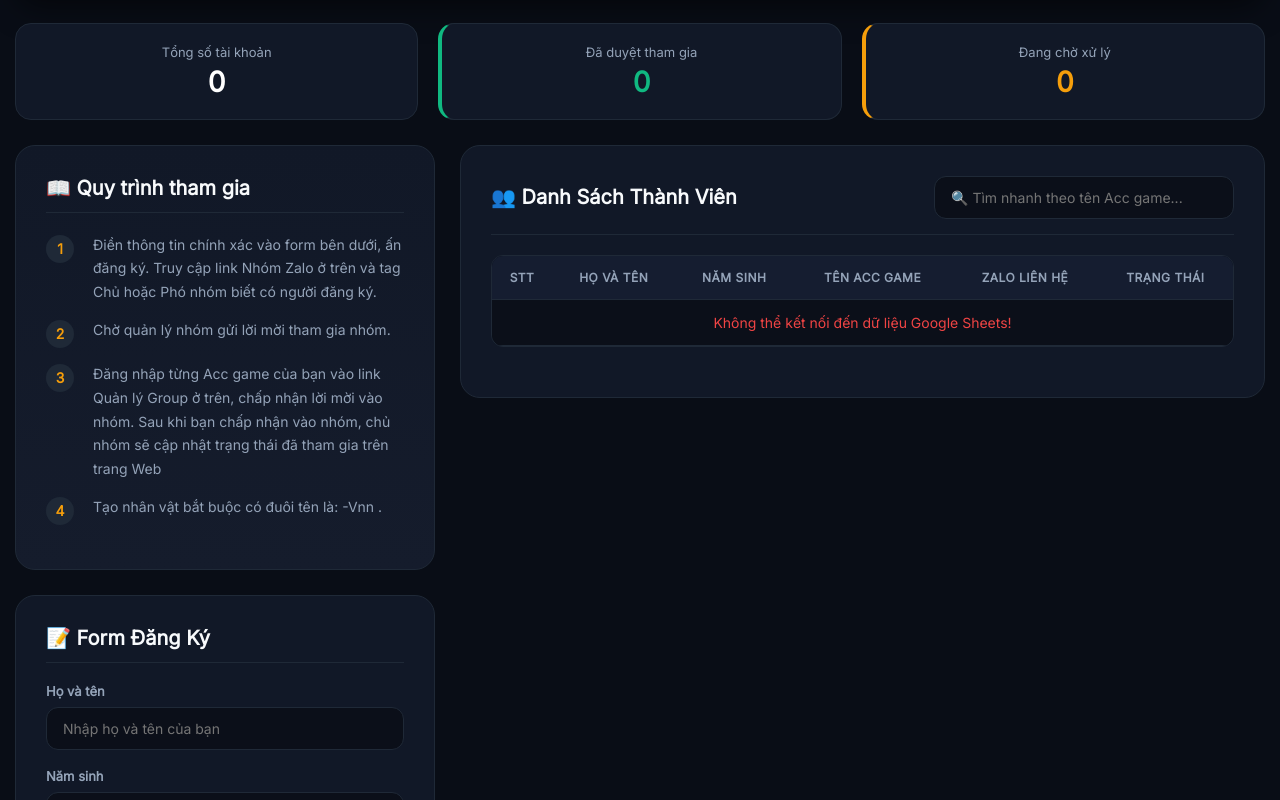
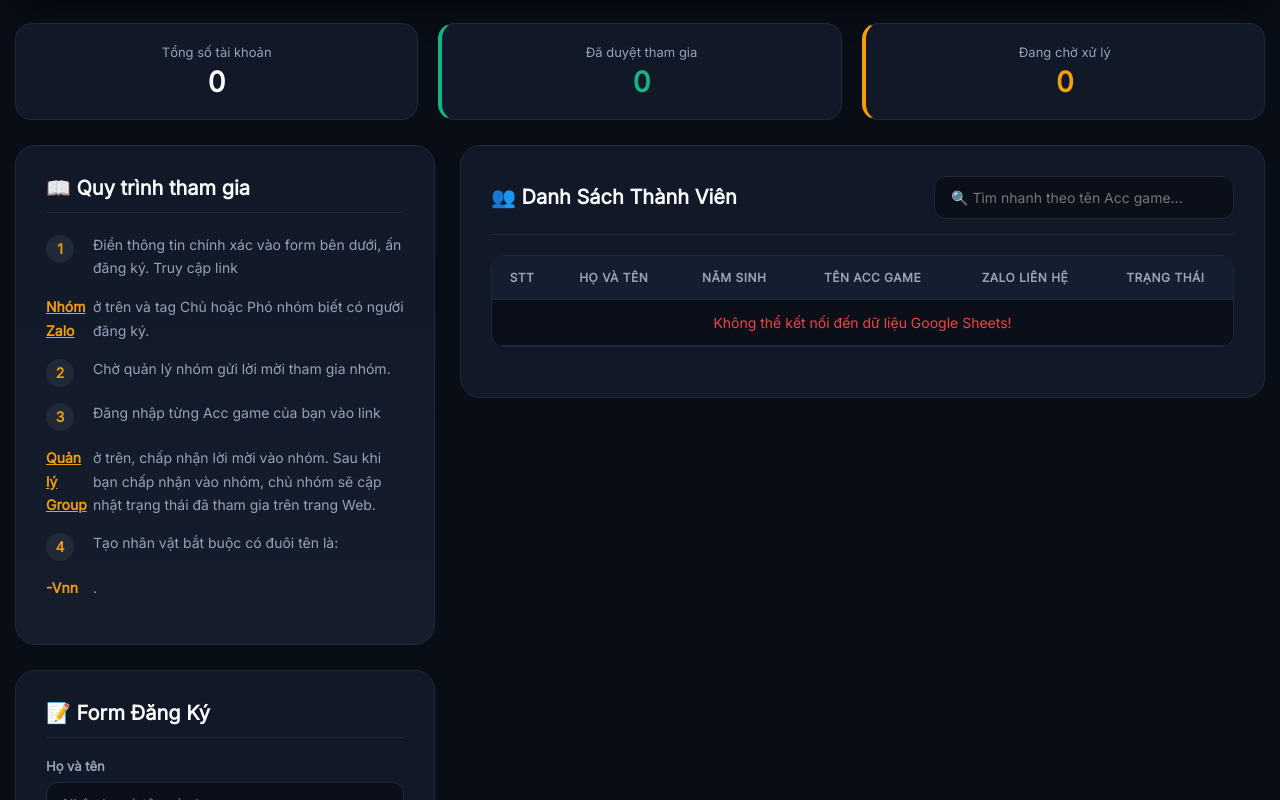
Before and after one commit to vanngancabg/GSF-D2, a plain HTML site: page index.html in a window 1280 px wide. Shown: the part 497-1297 px from the top of the page. Drawn offline with Linux system fonts and the light colour scheme; no server answers.

Commit message:
Update index.html

```diff
--- a/index.html
+++ b/index.html
@@ -56,12 +56,30 @@
         <div class="sidebar-area">
             <section class="card guide-card">
                 <h2>📖 Quy trình tham gia</h2>
+
                 <ul class="steps-list">
-                    <li><span class="step-num">1</span> Điền thông tin chính xác vào form bên dưới, ấn đăng ký. Truy cập link Nhóm Zalo ở trên và tag Chủ hoặc Phó nhóm biết có người đăng ký.</li>
-                    <li><span class="step-num">2</span> Chờ quản lý nhóm gửi lời mời tham gia nhóm.</li>
-                    <li><span class="step-num">3</span> Đăng nhập từng Acc game của bạn vào link Quản lý Group ở trên, chấp nhận lời mời vào nhóm. Sau khi bạn chấp nhận vào nhóm, chủ nhóm sẽ cập nhật trạng thái đã tham gia trên trang Web</li>
-                    <li><span class="step-num">4</span> Tạo nhân vật bắt buộc có đuôi tên là: -Vnn .</li>
-                </ul>
+    <li>
+        <span class="step-num">1</span>
+        Điền thông tin chính xác vào form bên dưới, ấn đăng ký. Truy cập link
+        <a href="https://zalo.me/g/d36guyrwhqdrrauytv4x" target="_blank" style="color: var(--accent-gold); font-weight: 600; text-decoration: underline;">Nhóm Zalo</a>
+        ở trên và tag Chủ hoặc Phó nhóm biết có người đăng ký.
+    </li>
+    <li>
+        <span class="step-num">2</span>
+        Chờ quản lý nhóm gửi lời mời tham gia nhóm.
+    </li>
+    <li>
+        <span class="step-num">3</span>
+        Đăng nhập từng Acc game của bạn vào link
+        <a href="https://median-xl.com/gsf/gsf_manage.php" target="_blank" style="color: var(--accent-gold); font-weight: 600; text-decoration: underline;">Quản lý Group</a>
+        ở trên, chấp nhận lời mời vào nhóm. Sau khi bạn chấp nhận vào nhóm, chủ nhóm sẽ cập nhật trạng thái đã tham gia trên trang Web.
+    </li>
+    <li>
+        <span class="step-num">4</span>
+        Tạo nhân vật bắt buộc có đuôi tên là: <strong style="color: #f59e0b;">-Vnn</strong>.
+    </li>
+</ul>
+
             </section>
 
             <section class="card form-card">
```
